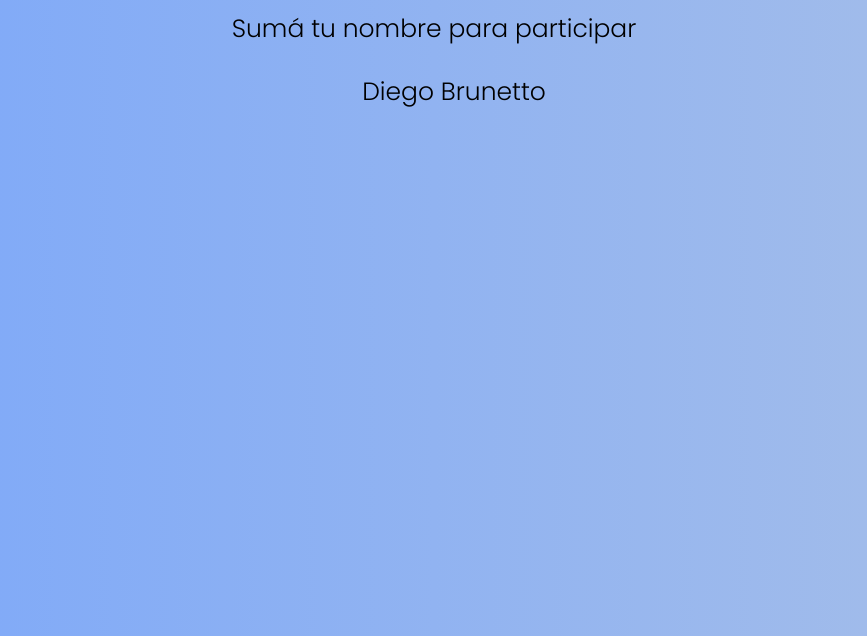
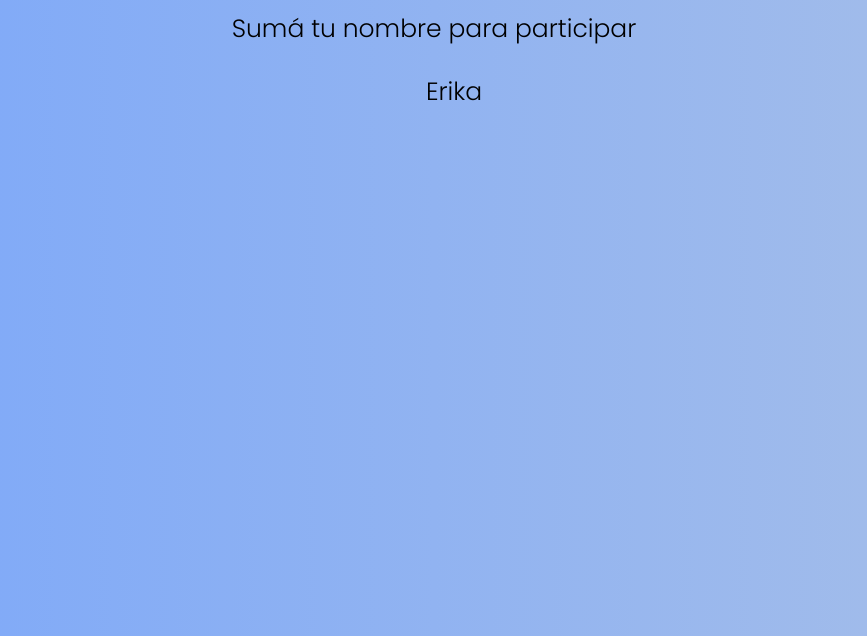
Before and after one commit to soyarielruiz/workshopGit, a plain HTML site: page index.html in a window 1280 px wide. Shown: the part 164-800 px from the top of the page, without its empty margins (206-1073 px from the left). Drawn offline with Linux system fonts and the light colour scheme.

Commit message:
commit erika

```diff
--- a/index.html
+++ b/index.html
@@ -15,7 +15,7 @@
     <h3>Introducción a GIT 🐱</h3>
     <p>Sumá tu nombre para participar</p>
     <ul>
-      <li>Diego Brunetto</li>
+      <li>Erika</li>
       <li></li>
       <li></li>
       <li></li>
```
